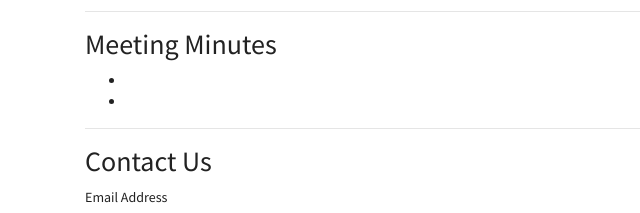
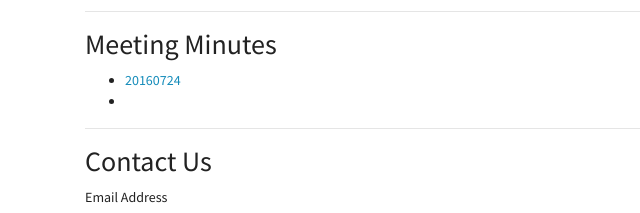
Before and after one commit to texlugsa/brickfiestastem.github.io, a plain HTML site: page index.html in a window 1280 px wide. Shown: the part 851-1064 px from the top of the page, 0-640 px from the left. Drawn offline with nearby package versions, Linux system fonts and the light colour scheme.

Commit message:
Update index.html

```diff
--- a/index.html
+++ b/index.html
@@ -91,7 +91,7 @@
         <hr />
         <h2 id="meetingminutes">Meeting Minutes</h2>
         <ul>
-            <li></li>
+            <li><a href="./minutes/20160724.html">20160724</a></li>
             <li></li>
         </ul>
         <hr />
```
